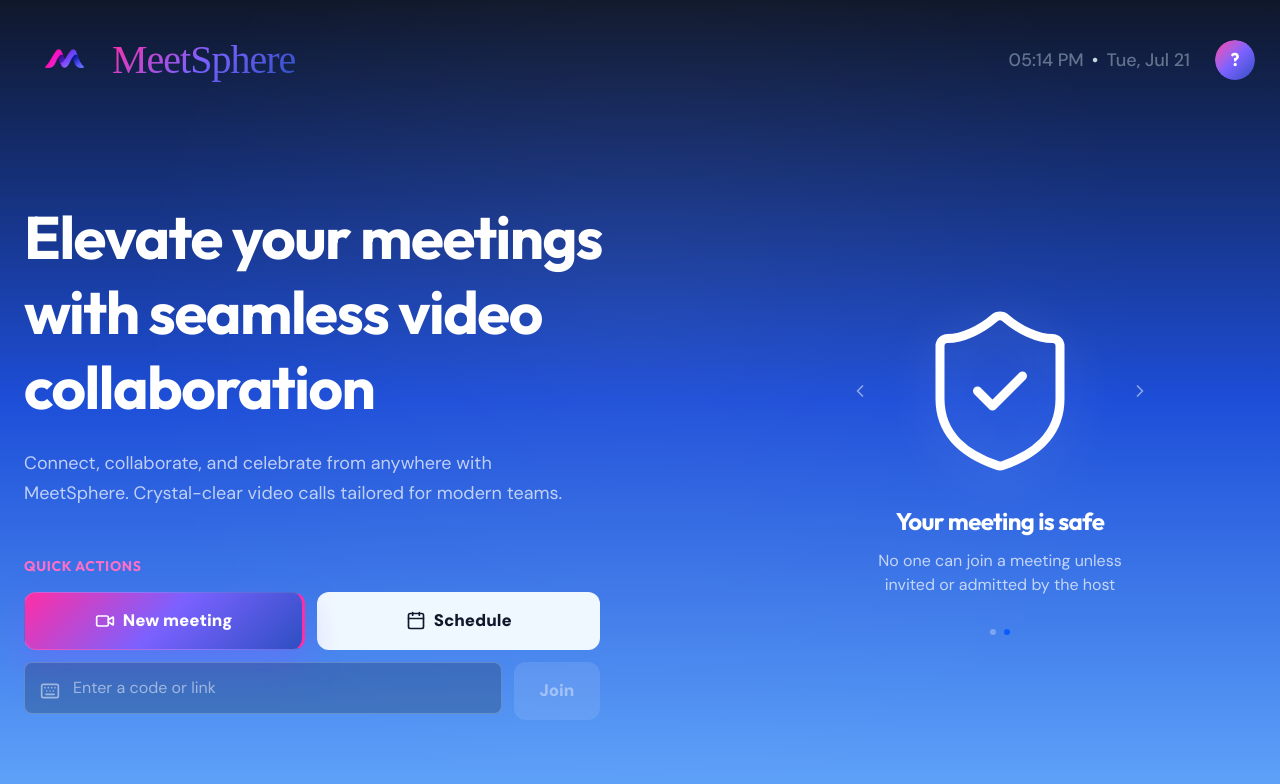
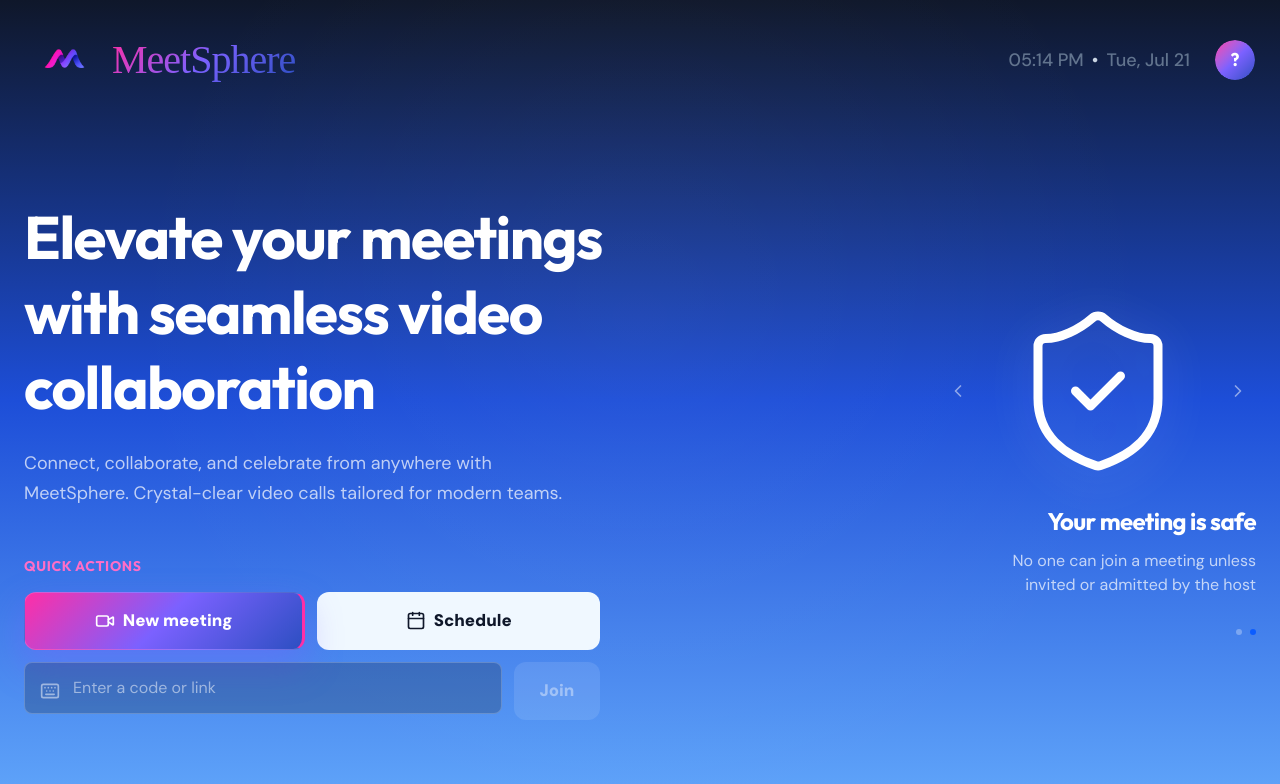
Before and after one commit to PrabhakarG001/MeetSphere, a React (Vite) app in the folder frontend/: page /home in a window 1280 px wide. Shown: the top 784 px of the page. Built offline with nearby package versions, Linux system fonts and the light colour scheme; no server answers; sample sign-in values are in the browser's storage; a web font is replaced by a local one.

Commit message:
Align left side text exactly left, and right side carousel exactly right

```diff
--- a/frontend/src/pages/home.jsx
+++ b/frontend/src/pages/home.jsx
@@ -196,7 +196,7 @@ function HomeComponent() {
             <main className="flex-1 max-w-7xl mx-auto px-6 py-12 md:py-20 w-full flex flex-col md:flex-row items-center justify-between gap-12">
 
                 {/* Left side actions (Google Meet style) */}
-                <div className="flex-1 w-full max-w-2xl lg:pr-8">
+                <div className="flex-1 w-full max-w-2xl lg:pr-8 text-left">
                     <h1 className="text-5xl md:text-6xl font-extrabold text-white mb-6 tracking-tight leading-tight">
                         Elevate your meetings with seamless video collaboration
                     </h1>
@@ -282,13 +282,13 @@ function HomeComponent() {
                 </div>
 
                 {/* Right side visual elements (Graphic and Time) */}
-                <div className="flex flex-col items-center justify-center w-full max-w-lg mt-16 md:mt-0">
+                <div className="flex flex-col items-end justify-center w-full max-w-lg mt-16 md:mt-0">
 
                     {/* Feature Showcase (Google Meet Style Carousel) */}
-                    <div className="w-full flex flex-col items-center justify-center text-center min-h-[420px] group text-white">
+                    <div className="w-full flex flex-col items-end justify-center text-right min-h-[420px] group text-white">
 
                         {/* Image with side arrows */}
-                        <div className="flex items-center justify-center gap-2 sm:gap-8 mb-2 w-full">
+                        <div className="flex items-center justify-end gap-2 sm:gap-8 mb-2 w-full">
                             <button
                                 onClick={() => setCurrentSlide(prev => (prev - 1 + carouselItems.length) % carouselItems.length)}
                                 className="p-1 sm:p-2 text-white/50 hover:text-white transition-colors flex-shrink-0"
@@ -327,7 +327,7 @@ function HomeComponent() {
                         </p>
 
                         {/* Carousel Dots */}
-                        <div className="flex gap-2 mt-8">
+                        <div className="flex justify-end gap-2 mt-8 w-full">
                             {carouselItems.map((_, idx) => (
                                 <button
                                     key={idx}
```
